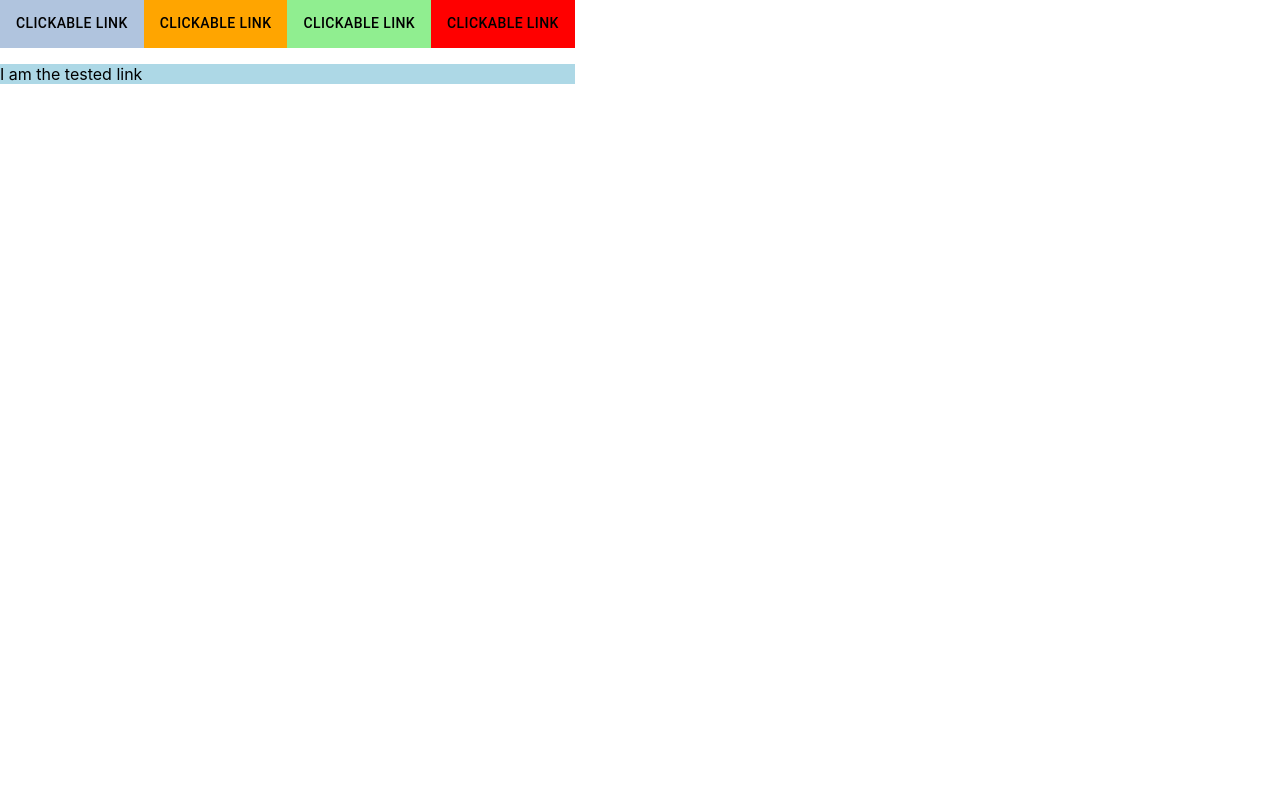
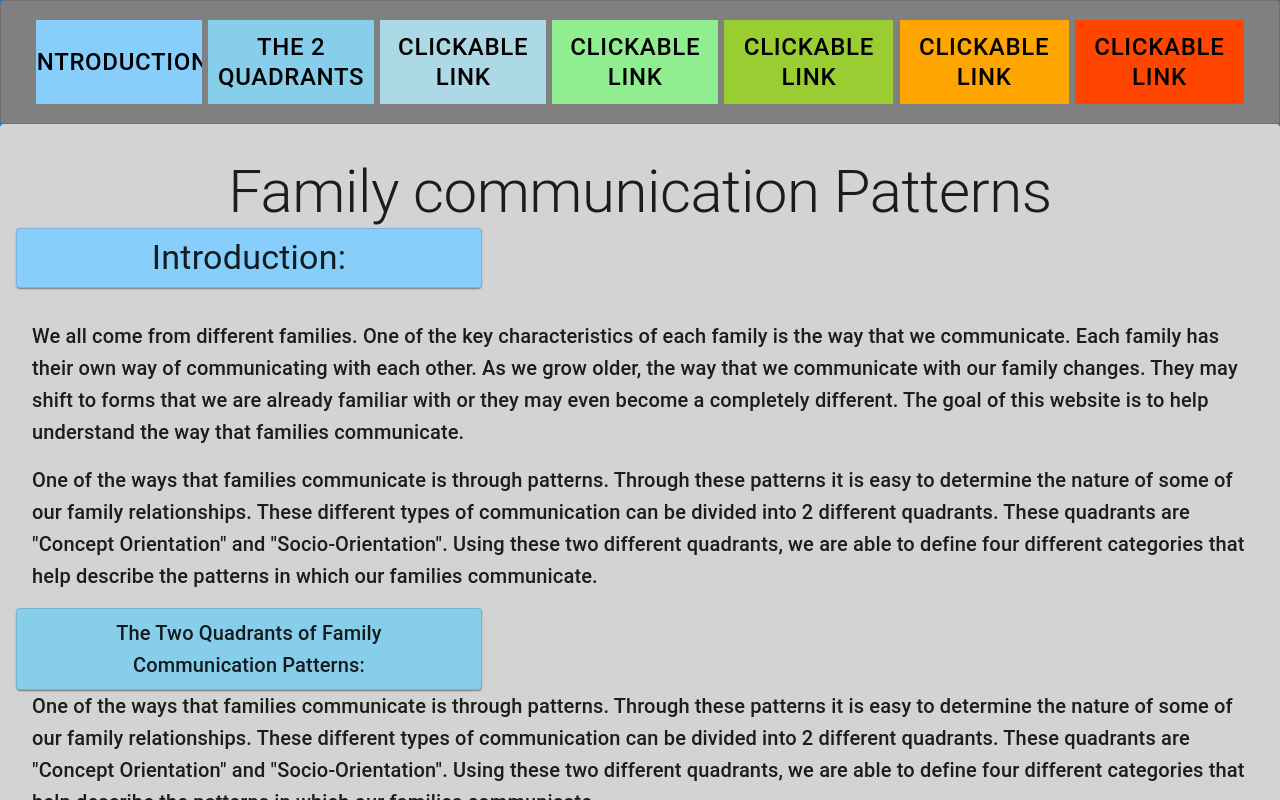
Before and after one commit to bwatson310/creative-project, a React (Create React App) app: page / in a window 1280 px wide. Built offline with nearby package versions, Linux system fonts and the light colour scheme.

Commit message:
lots of progress made.

```diff
--- a/src/App.js
+++ b/src/App.js
@@ -1,50 +1,142 @@
 import './App.css';
-import {Box, Tab, Tabs, Typography} from "@mui/material";
+import {AppBar, Box, Card, Paper, Tab, Tabs, Typography} from "@mui/material";
+
 
 function App() {
   return (
-      <Box height= "fit-content" bgcolor= "darkgraygrey" width= "fit-content">
-        <Box height= "fit-content" width = "fit-content" alignContent="center">
-            <Tabs>
-                <Tab  size= "medium" label="Clickable Link" href="#testId" component="a"  clickable sx={{
+      <Box flex width= "fit-content" flexWrap sx={{scrollBehavior: "inherit"}}>
+        <AppBar position="fixed">
+            <Card sx={{backgroundColor: "grey", paddingBottom: "1rem", paddingTop: "1rem"}} variant="outlined"
+                  height= "fit-content" width = "fit-content" alignContent="center">
+                <Tabs variant= "fullWidth" sx={{paddingX: "2rem"}}>
+                    <Tab  size= "medium" label="Introduction" href="#Introduction"  clickable sx={{
                         color: "black",
-                    backgroundColor:"lightsteelblue",
+                        backgroundColor:"lightskyblue",
                         alignContent: "center",
                         borderBlock: "medium",
-                    borderBlockColor: "black",
+                        borderColor: "black",
+                        paddingX: "0.1rem",
+                        margin: "0.2rem",
+                        fontSize: "1.5rem",
+                    }}/>
+                    <Tab  size= "medium" label="The 2 quadrants" href="#The 2 Quadrants"  clickable sx={{
+                        color: "black",
+                        backgroundColor:"skyblue",
+                        alignContent: "center",
+                        borderBlock: "medium",
+                        borderColor: "black",
+                        paddingX: "0.1rem",
+                        margin: "0.2rem",
+                        fontSize: "1.5rem",
+                    }}/>
+                    <Tab  size= "medium" label="Clickable Link" href="#testclick"  clickable sx={{
+                        color: "black",
+                        backgroundColor:"lightblue",
+                        alignContent: "center",
+                        borderBlock: "medium",
+                        borderColor: "black",
+                        paddingX: "0.1rem",
+                        margin: "0.2rem",
+                        fontSize: "1.5rem",
+                    }}/>
+                    <Tab  size= "medium" label="Clickable Link" href="#testId"  clickable sx={{
+                        color: "black",
+                        backgroundColor:"lightgreen",
+                        alignContent: "center",
+                        borderBlock: "medium",
+                        borderColor: "black",
+                        paddingX: "0.1rem",
+                        margin: "0.2rem",
+                        fontSize: "1.5rem",
+                    }}/>
+                    <Tab size= "medium" label="Clickable Link" href="#testId" component="a"  clickable sx={{
+                        color: "black",
+                        backgroundColor: "yellowgreen",
+                        alignContent: "center",
+                        paddingX: "0.2rem",
+                        margin: "0.2rem",
+                        fontSize: "1.5rem",
                     }}/>
                     <Tab size= "medium" label="Clickable Link" href="#testId" component="a"  clickable sx={{
                         color: "black",
                         backgroundColor: "orange",
                         alignContent: "center",
-                }}/>
-                <Tab size= "medium" label="Clickable Link" href="#testId" component="a"  clickable sx={{
-                    color: "black",
-                    backgroundColor: "lightgreen",
-                    alignContent: "center",
+                        paddingX: "0.2rem",
+                        margin: "0.2rem",
+                        fontSize: "1.5rem",
                     }}/>
                     <Tab size= "medium" label="Clickable Link" href="#testId" component="a" clickable sx={{
                         color: "black",
-                    backgroundColor: "red",
+                        backgroundColor: "orangered",
                         alignContent: "center",
+                        paddingX: "0.2rem",
+                        margin: "0.2rem",
+                        fontSize: "1.5rem",
                     }}/>
                 </Tabs>
+            </Card>
+            <Card sx={{backgroundColor: "lightgray", paddingY: "1rem"}}>
+                <Typography textAlign="center" paddingTop="1rem" variant="h2" flex>
+                    Family communication Patterns
+                </Typography>
+                <Card variant="outlined" component={Paper} sx ={{
+                    backgroundColor: "lightskyblue", paddingX: "2rem", width: "25rem", marginLeft: "1rem"}}>
+                    <Typography id="introduction" textAlign="center" paddingY="0.5rem" variant="h4">
+                        Introduction:
+                    </Typography>
+                </Card>
+                <Typography variant="h6" paddingX="2rem" paddingTop="2rem" flex paragraph>
+                    We all come from different families. One of the key characteristics of each family is the way that
+                    we communicate. Each family has their own way of communicating with each other. As we grow older,
+                    the way that we communicate with our family changes. They may shift to forms that we are already
+                    familiar with or they may even become a completely different. The goal of this website is to help
+                    understand the way that families communicate.
+                </Typography>
+                <Typography variant="h6" paddingX="2rem" flex paragraph>
+                    One of the ways that families communicate is through patterns. Through these patterns it is easy
+                    to determine the nature of some of our family relationships. These different types of communication
+                    can be divided into 2 different quadrants. These quadrants are "Concept Orientation" and
+                    "Socio-Orientation". Using these two different quadrants, we are able to define four different
+                    categories that help describe the patterns in which our families communicate.
+                </Typography>
+                <Card variant="outlined" component={Paper} sx ={{
+                    backgroundColor: "skyblue", paddingX: "2rem", width: "25rem", marginLeft: "1rem"}}>
+                    <Typography id="The 2 Quadrants" textAlign="center" paddingY="0.5rem" variant="h6">
+                        The Two Quadrants of Family Communication Patterns:
+                    </Typography>
+                </Card>
+                <Typography variant="h6" paddingX="2rem" flex paragraph>
+                    One of the ways that families communicate is through patterns. Through these patterns it is easy
+                    to determine the nature of some of our family relationships. These different types of communication
+                    can be divided into 2 different quadrants. These quadrants are "Concept Orientation" and
+                    "Socio-Orientation". Using these two different quadrants, we are able to define four different
+                    categories that help describe the patterns in which our families communicate.
+                </Typography>
+                <Typography id="testclick" variant="h6" paddingX="2rem" flex paragraph>
+                    One of the ways that families communicate is through patterns. Through these patterns it is easy
+                    to determine the nature of some of our family relationships. These different types of communication
+                    can be divided into 2 different quadrants. These quadrants are "Concept Orientation" and
+                    "Socio-Orientation". Using these two different quadrants, we are able to define four different
+                    categories that help describe the patterns in which our families communicate.
+                </Typography>
+                <Typography variant="h6" paddingX="2rem" flex paragraph>
+                    One of the ways that families communicate is through patterns. Through these patterns it is easy
+                    to determine the nature of some of our family relationships. These different types of communication
+                    can be divided into 2 different quadrants. These quadrants are "Concept Orientation" and
+                    "Socio-Orientation". Using these two different quadrants, we are able to define four different
+                    categories that help describe the patterns in which our families communicate.
+                </Typography>
+                <Typography variant="h6" paddingX="2rem" flex paragraph>
+                    One of the ways that families communicate is through patterns. Through these patterns it is easy
+                    to determine the nature of some of our family relationships. These different types of communication
+                    can be divided into 2 different quadrants. These quadrants are "Concept Orientation" and
+                    "Socio-Orientation". Using these two different quadrants, we are able to define four different
+                    categories that help describe the patterns in which our families communicate.
+                </Typography>
+            </Card>
+        </AppBar>
       </Box>
 
-        <Box height= "fit-content" width="fit-content">
-        </Box>
-          <Box height= "fit-content">
-              <Typography variant="h1" paragraph>
-
-              </Typography>
-          </Box>
-
-          <Box bgcolor= "lightblue" width="1000" id="testId">
-
-              I am the tested link
-
-          </Box>
-      </Box>
 
 
   );
```
Also changed, not shown: 1 other file (tests, documents, lock files or other folders). Lines whose indentation alone changed are shown as unchanged.
